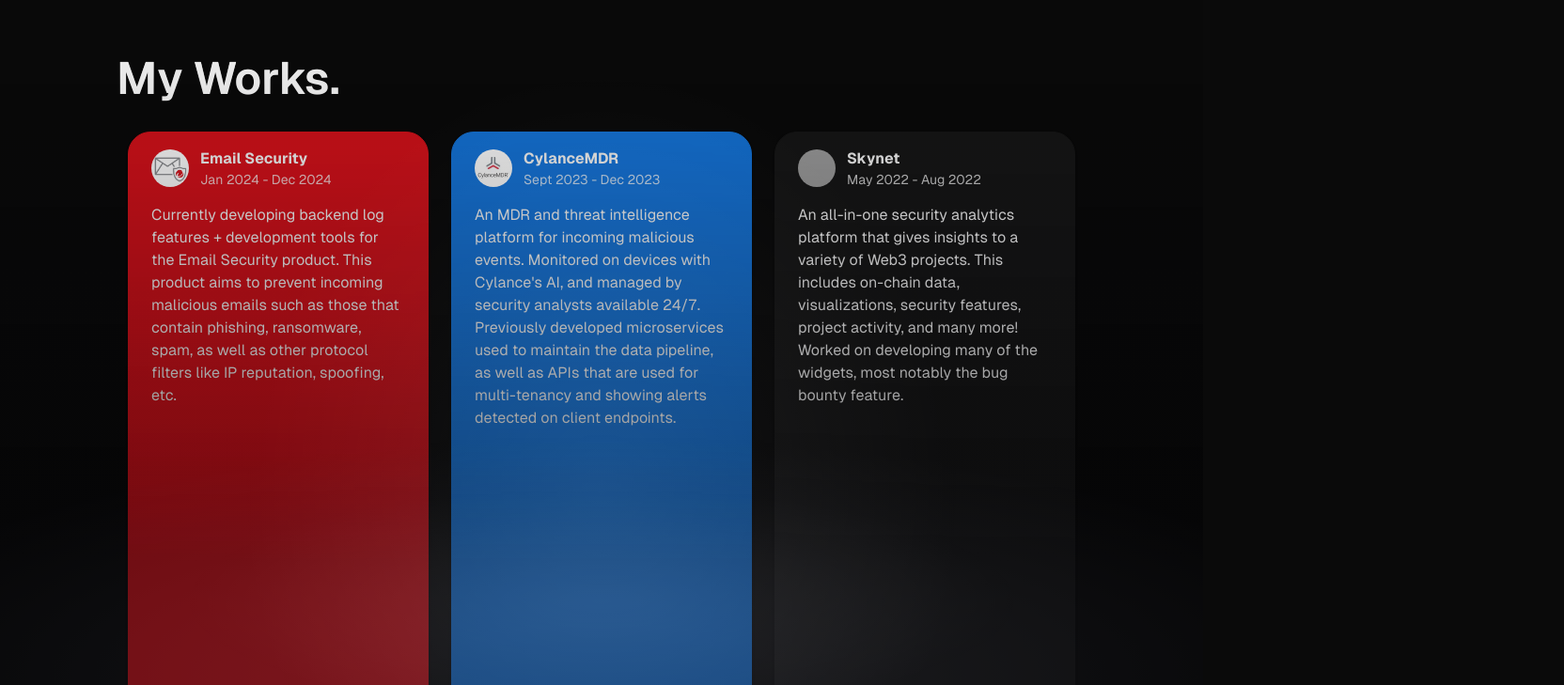
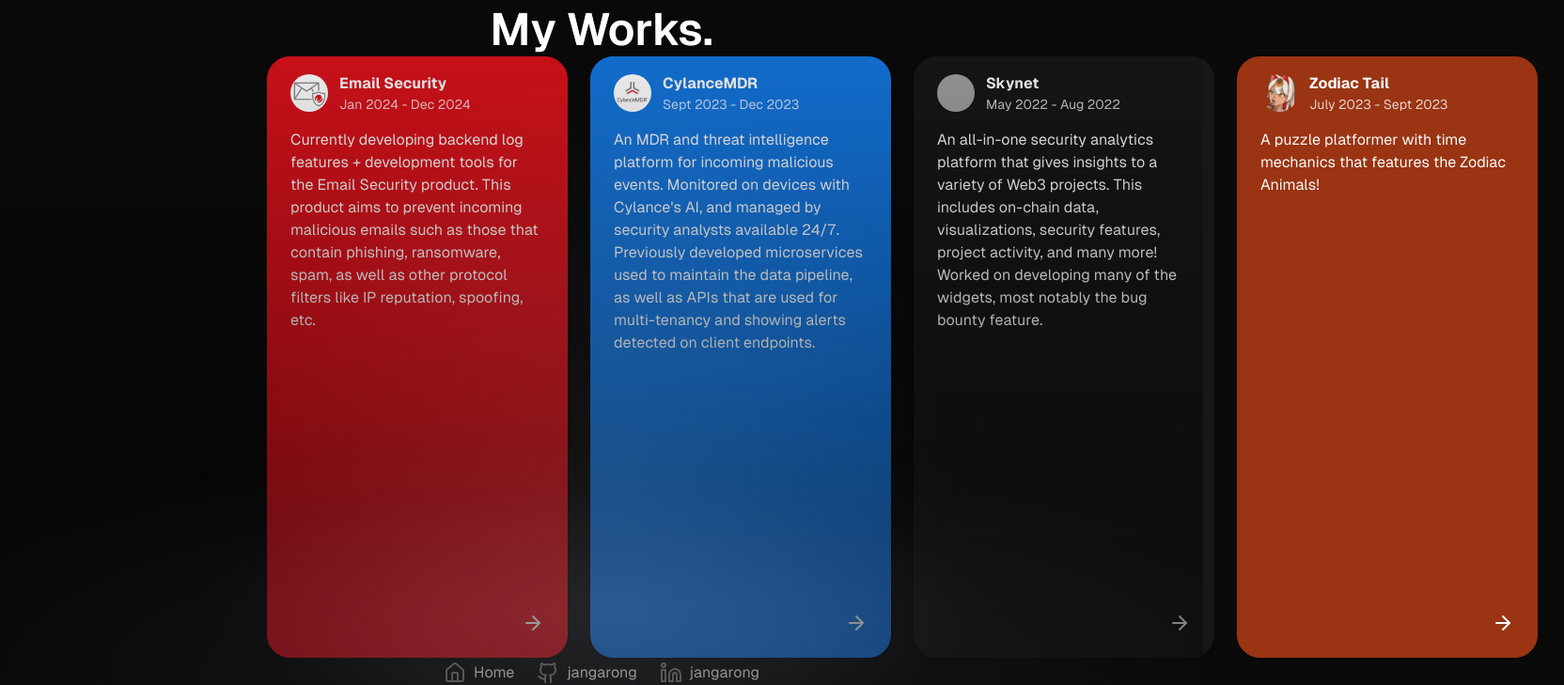
Before and after one commit to jangarong/jangarong.github.io, a Next.js app: page /works in a window 1280 px wide. Shown: the part 40-769 px from the top of the page at 94% size, 1664 px wide, since content can reach past the window. Built offline with nearby package versions, Linux system fonts and the light colour scheme; grey boxes are pictures that could not be loaded.

Commit message:
test cards and scrolling

```diff
--- a/src/app/globals.css
+++ b/src/app/globals.css
@@ -194,3 +194,11 @@
 .border-neutral-900 {
   border-color: rgb(23 23 23);
 }
+
+.bg-orange-500 {
+  background-color: #9a3412;
+}
+
+.border-orange-500 {
+  border-color: #9a3412;
+}
--- a/src/app/works/page.tsx
+++ b/src/app/works/page.tsx
@@ -8,30 +8,15 @@
     <div className="flex flex-col items-center">
       <div className="bkg__spotlight w-[100%] h-[100%] min-h-[640px] overflow-auto"></div>
       <div className="grid grid-rows-[20px_1fr_20px] items-center justify-items-center min-h-screen p-4 pb-20 md:pb-16 gap-16 md:p-4 font-[family-name:var(--font-geist-sans)]">
-        <main className="flex flex-col gap-8 row-start-2 items-center sm:items-start">
+        <nav className="fixed top-0 left-0 w-full z-10 p-12">
           <div className="pointer-events-none whitespace-pre-wrap bg-gradient-to-b from-black to-gray-300/80 bg-clip-text text-center text-5xl font-semibold leading-none text-transparent dark:from-white dark:to-slate-900/10 text-white">
             My Works.
           </div>
+        </nav>
+        <main className="flex flex-col gap-8 row-start-2 items-center sm:items-start">
           <div>
             <TeamCarousel />
           </div>
-
-          {/* <span className="pointer-events-none whitespace-pre-wrap bg-gradient-to-b from-black to-gray-300/80 bg-clip-text text-center text-8xl font-semibold leading-none text-transparent dark:from-white dark:to-slate-900/10">
-            My Works
-          </span> */}
-          {/* <Separator className="mb-[64px]" /> */}
-          {/* <h2 className="mt-10 scroll-m-20 border-b pb-2 text-3xl font-semibold tracking-tight transition-colors first:mt-0">
-        Side Projects
-      </h2>
-      <ul className="my-6 ml-6 list-disc [&>li]:mt-2">
-        <li>
-          <a className="[&:not(:first-child)]:mt-6 underline" href="/zodiactail/index.html">Zodiac Tail : A Game of Cat and Mouse</a> - A puzzle platformer with time mechanics that features the Zodiac Animals!</li>
-        <li><a className="[&:not(:first-child)]:mt-6 underline" href="https://github.com/sit-n-coding/solidguard">SolidGuard</a> - Vulnerability database + 24/7 Automated Smart Contract auditor.</li>
-        <li><a className="[&:not(:first-child)]:mt-6 underline" href="https://www.kaggle.com/code/magichanics/amateur-hour-using-headlines-to-predict-stocks">Amateur Hour - Using Headlines to Predict Stocks</a> - Machine Learning model that predicts stock movements based on news headlines.</li>
-      </ul>
-      <p className="leading-7 [&:not(:first-child)]:mt-6">
-        <Link className="[&:not(:first-child)]:mt-6 underline" href="/">Go back home</Link>
-      </p> */}
         </main>
         <HomeFooter />
       </div>
--- a/src/components/home-footer.tsx
+++ b/src/components/home-footer.tsx
@@ -1,8 +1,8 @@
-import { HomeIcon } from "lucide-react";
+import { GithubIcon, HomeIcon, KeyRoundIcon, LinkedinIcon, MailIcon } from "lucide-react";
 
 export function HomeFooter() {
     return (
-        <footer className="row-start-3 flex gap-6 flex-wrap items-center justify-center">
+        <footer className="row-start-3 flex gap-6 flex-wrap items-center justify-center fixed bottom-0 left-0 right-0 p-8">
             <a
                 className="flex items-center gap-2 hover:underline hover:underline-offset-4"
                 href="/"
@@ -11,6 +11,24 @@
                 <HomeIcon className="opacity-50" />
                 Home
             </a>
+            <a
+                className="flex items-center gap-2 hover:underline hover:underline-offset-4"
+                href="https://github.com/jangarong/"
+                target="_blank"
+                rel="noopener noreferrer"
+            >
+                <GithubIcon className="opacity-50" />
+                jangarong
+            </a>
+            <a
+                className="flex items-center gap-2 hover:underline hover:underline-offset-4"
+                href="https://linkedin.com/in/jangarong/"
+                target="_blank"
+                rel="noopener noreferrer"
+            >
+                <LinkedinIcon className="opacity-50" />
+                jangarong
+            </a>
         </footer>
     )
 }
--- a/src/components/team-carousel.tsx
+++ b/src/components/team-carousel.tsx
@@ -25,10 +25,18 @@
             "description": "An all-in-one security analytics platform that gives insights to a variety of Web3 projects. This includes on-chain data, visualizations, security features, project activity, and many more! Worked on developing many of the widgets, most notably the bug bounty feature.",
             "url": "https://www.certik.com/products/skynet",
             "color": "neutral-900"
+        },
+        {
+            "name": "Zodiac Tail",
+            "date": "July 2023 - Sept 2023",
+            "avatar": "/teams/zodiactail.png",
+            "description": "A puzzle platformer with time mechanics that features the Zodiac Animals!",
+            "url": "/zodiactail/index.html",
+            "color": "orange-500"
         }
     ]
     return (
-        <div className="flex flex-row">
+        <div className="flex flex-row ml-[960px] md:ml-[640px]">
             {teams.map(team =>
                 <div key={team.name} className="ml-3 mr-3">
                     <TeamCard team={team.name}
```
Also changed, not shown: public/teams/zodiactail.png (added).
